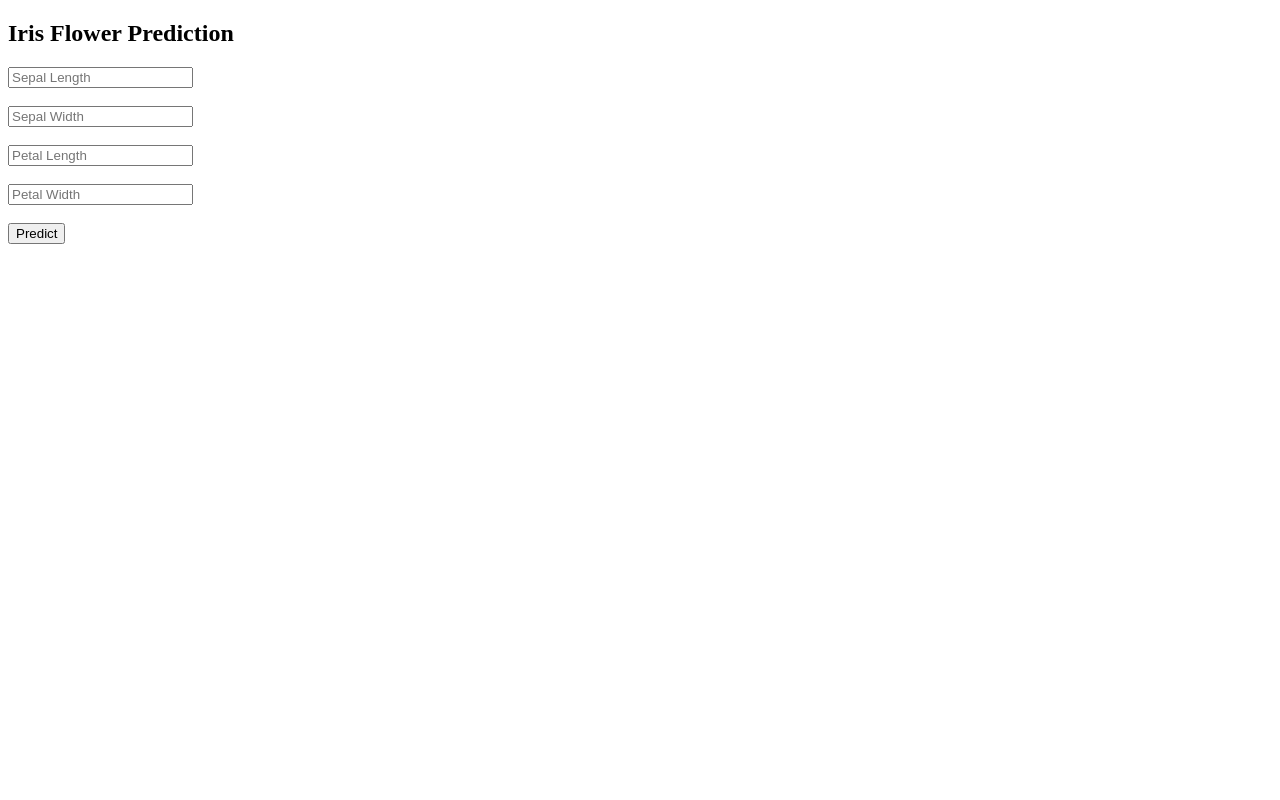
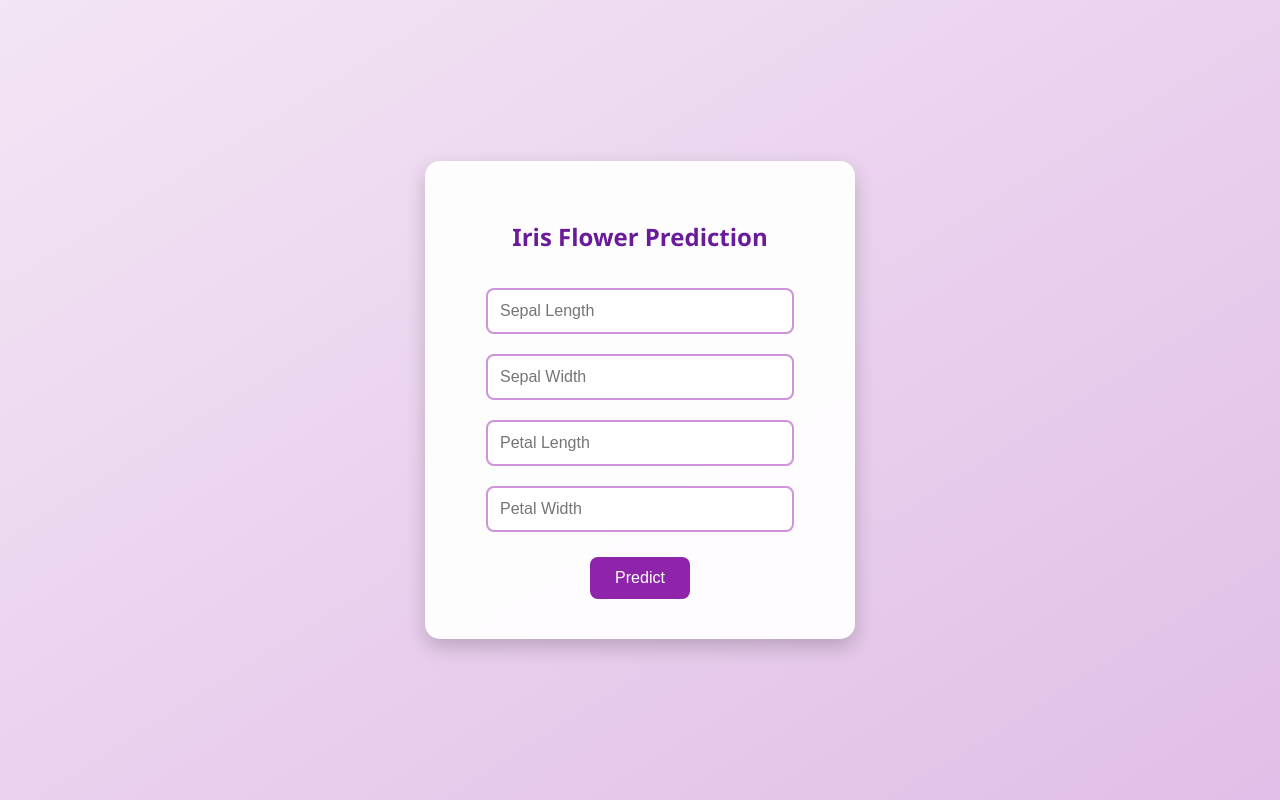
Before and after one commit to deekshas187/iris-flower-ml-prediction, a Flask app: page / in a window 1280 px wide. Run offline with Flask 3, Linux system fonts and the light colour scheme; parts of the project's set-up code (start-up, migrations or seed data) failed here and were passed over.

Commit message:
Add files via upload

```diff
--- a/Template/iris.html
+++ b/Template/iris.html
@@ -2,20 +2,89 @@
 <html>
 <head>
     <title>Iris Predictor</title>
+    <style>
+        /* Body styling */
+        body {
+            font-family: 'Segoe UI', Tahoma, Geneva, Verdana, sans-serif;
+            background: linear-gradient(to bottom right, #f3e5f5, #e1bee7); /* soft iris theme */
+            display: flex;
+            justify-content: center;
+            align-items: center;
+            min-height: 100vh;
+            margin: 0;
+        }
+
+        /* Form container */
+        .container {
+            background-color: rgba(255, 255, 255, 0.95);
+            padding: 40px;
+            border-radius: 15px;
+            box-shadow: 0 8px 20px rgba(0, 0, 0, 0.2);
+            width: 350px;
+            text-align: center;
+        }
+
+        h2 {
+            color: #6a1b9a; /* deep purple iris color */
+            margin-bottom: 25px;
+        }
+
+        /* Input fields */
+        input[type="text"] {
+            width: 80%;
+            padding: 12px;
+            margin: 10px 0;
+            border: 2px solid #ce93d8;
+            border-radius: 8px;
+            outline: none;
+            font-size: 16px;
+            transition: 0.3s;
+        }
+
+        input[type="text"]:focus {
+            border-color: #7b1fa2;
+            box-shadow: 0 0 8px #ce93d8;
+        }
+
+        /* Button styling */
+        button {
+            background-color: #8e24aa;
+            color: white;
+            padding: 12px 25px;
+            border: none;
+            border-radius: 8px;
+            font-size: 16px;
+            cursor: pointer;
+            margin-top: 15px;
+            transition: 0.3s;
+        }
+
+        button:hover {
+            background-color: #6a1b9a;
+        }
+
+        /* Result display */
+        h3 {
+            margin-top: 25px;
+            color: #4a148c;
+        }
+    </style>
 </head>
 <body>
+    <div class="container">
         <h2>Iris Flower Prediction</h2>
 
         <form action="/predict" method="POST">
-        <input type="text" name="sepal_length" placeholder="Sepal Length" required><br><br>
-        <input type="text" name="sepal_width" placeholder="Sepal Width" required><br><br>
-        <input type="text" name="petal_length" placeholder="Petal Length" required><br><br>
-        <input type="text" name="petal_width" placeholder="Petal Width" required><br><br>
+            <input type="text" name="sepal_length" placeholder="Sepal Length" required><br>
+            <input type="text" name="sepal_width" placeholder="Sepal Width" required><br>
+            <input type="text" name="petal_length" placeholder="Petal Length" required><br>
+            <input type="text" name="petal_width" placeholder="Petal Width" required><br>
             <button type="submit">Predict</button>
         </form>
 
         {% if result %}
             <h3>Predicted Flower: {{ result }}</h3>
         {% endif %}
+    </div>
 </body>
 </html>
```
Lines whose indentation alone changed are shown as unchanged.
